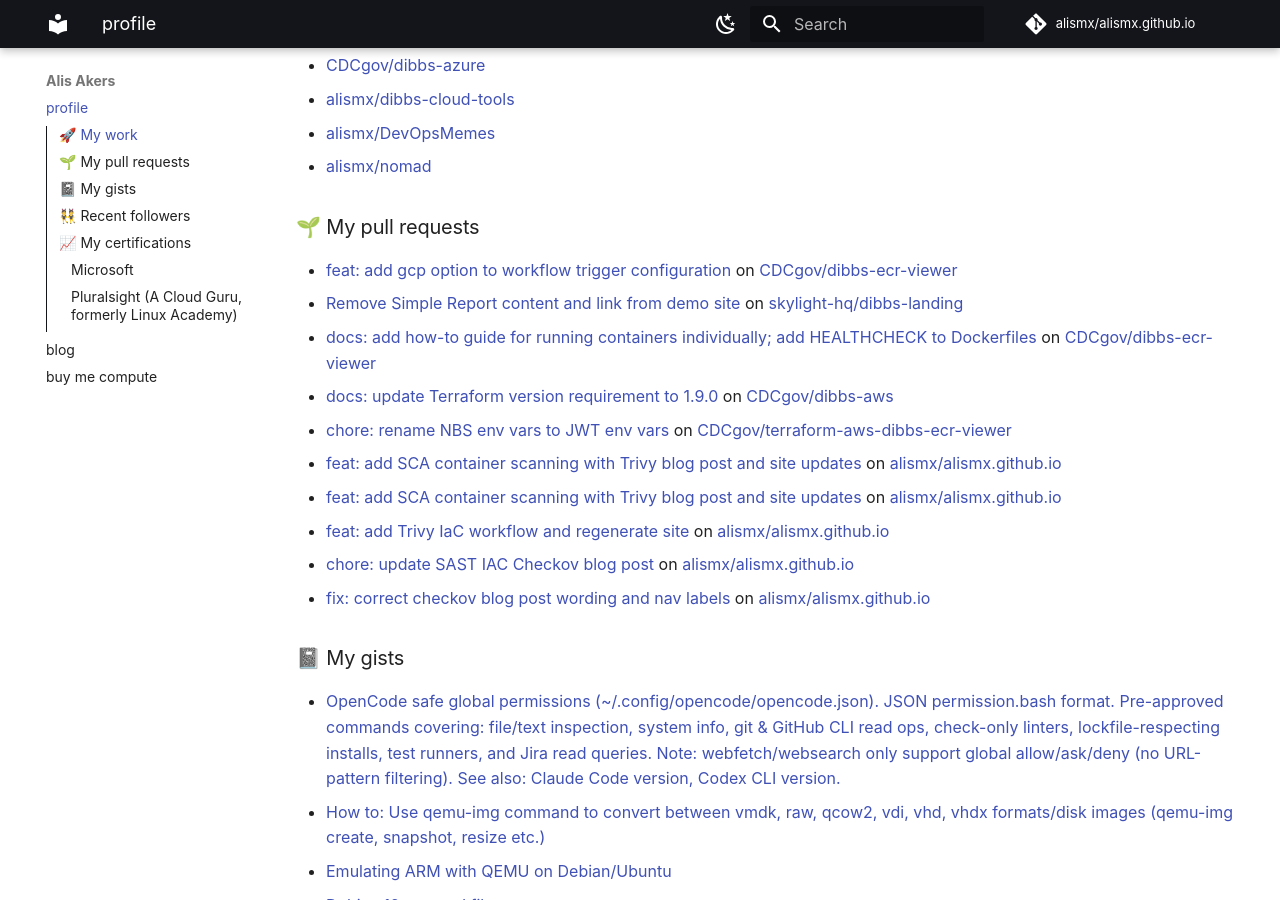
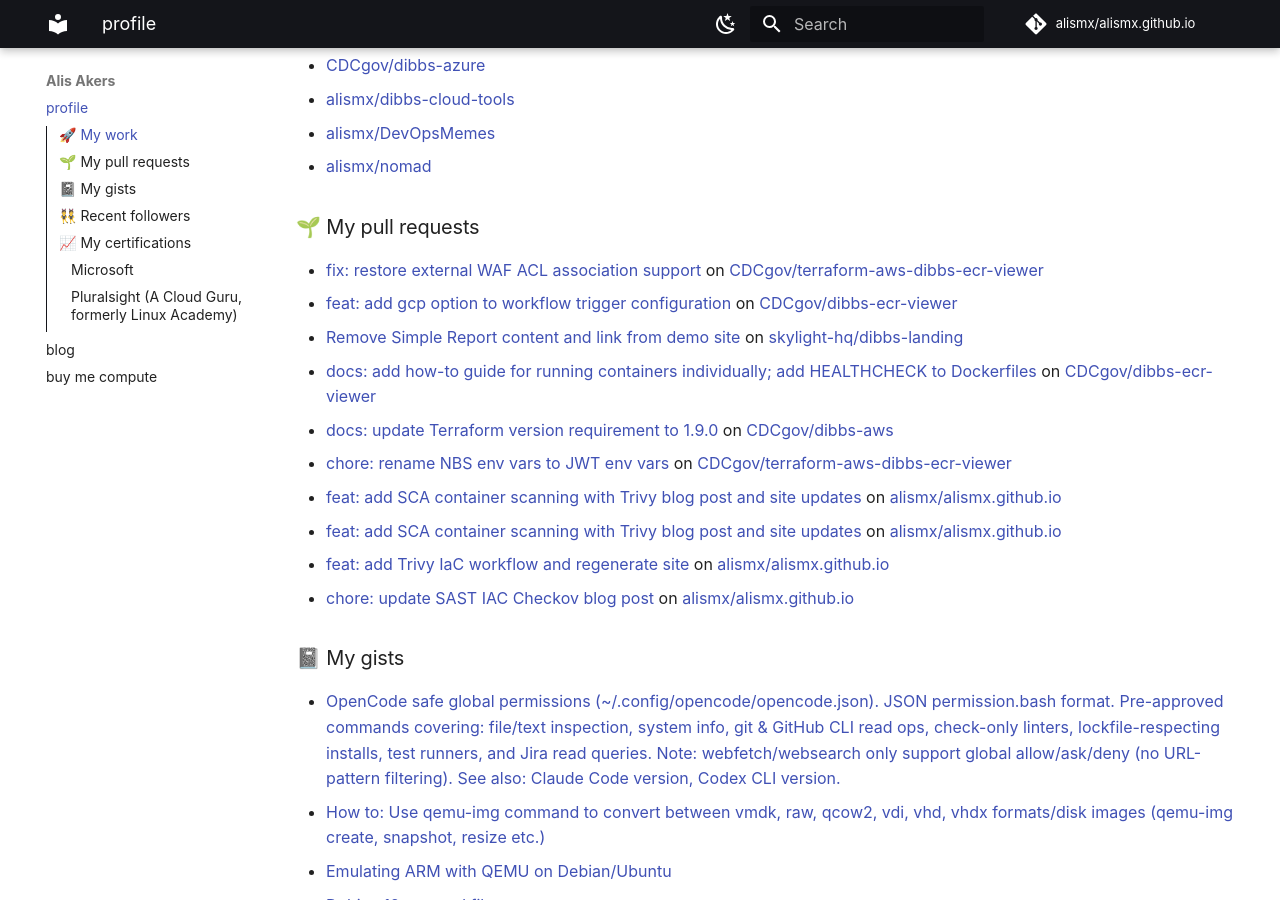
Before and after one commit to alismx/alismx.github.io, an MkDocs documentation site: the page built from docs/index.md, in a window 1280 px wide and 900 px high, scrolled down 862 px. Built offline with MkDocs 1.6.1 and Material for MkDocs 9.7.7, drawn with Linux system fonts in a browser that asks for light colours; plug-ins that fetch from the network failed and are left out; comment, search, counter and statistics services are not loaded.

Commit message:
Update generated files

```diff
--- a/docs/index.md
+++ b/docs/index.md
@@ -28,6 +28,7 @@ I'm Alis, a DevOps engineer passionate about open-source, cloud-native technolog
 
 ### 🌱 My pull requests
 
+- [fix: restore external WAF ACL association support](https://github.com/CDCgov/terraform-aws-dibbs-ecr-viewer/pull/59) on [CDCgov/terraform-aws-dibbs-ecr-viewer](https://github.com/CDCgov/terraform-aws-dibbs-ecr-viewer)
 - [feat: add gcp option to workflow trigger configuration](https://github.com/CDCgov/dibbs-ecr-viewer/pull/1646) on [CDCgov/dibbs-ecr-viewer](https://github.com/CDCgov/dibbs-ecr-viewer)
 - [Remove Simple Report content and link from demo site](https://github.com/skylight-hq/dibbs-landing/pull/27) on [skylight-hq/dibbs-landing](https://github.com/skylight-hq/dibbs-landing)
 - [docs: add how-to guide for running containers individually; add HEALTHCHECK to Dockerfiles](https://github.com/CDCgov/dibbs-ecr-viewer/pull/1570) on [CDCgov/dibbs-ecr-viewer](https://github.com/CDCgov/dibbs-ecr-viewer)
@@ -37,7 +38,6 @@ I'm Alis, a DevOps engineer passionate about open-source, cloud-native technolog
 - [feat: add SCA container scanning with Trivy blog post and site updates](https://github.com/alismx/alismx.github.io/pull/22) on [alismx/alismx.github.io](https://github.com/alismx/alismx.github.io)
 - [feat: add Trivy IaC workflow and regenerate site](https://github.com/alismx/alismx.github.io/pull/19) on [alismx/alismx.github.io](https://github.com/alismx/alismx.github.io)
 - [chore: update SAST IAC Checkov blog post](https://github.com/alismx/alismx.github.io/pull/18) on [alismx/alismx.github.io](https://github.com/alismx/alismx.github.io)
-- [fix: correct checkov blog post wording and nav labels](https://github.com/alismx/alismx.github.io/pull/17) on [alismx/alismx.github.io](https://github.com/alismx/alismx.github.io)
 
 ### 📓 My gists
 
```
